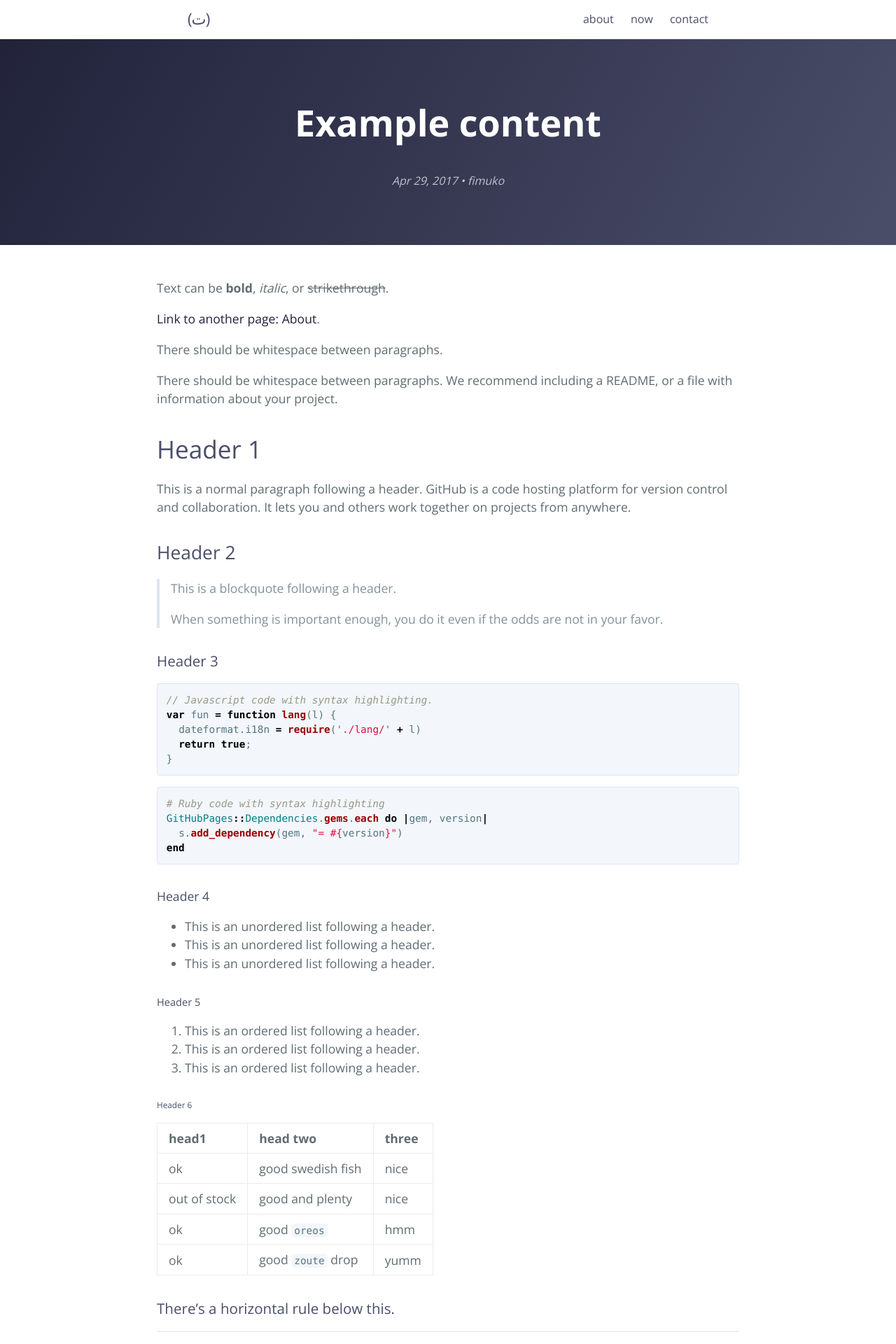
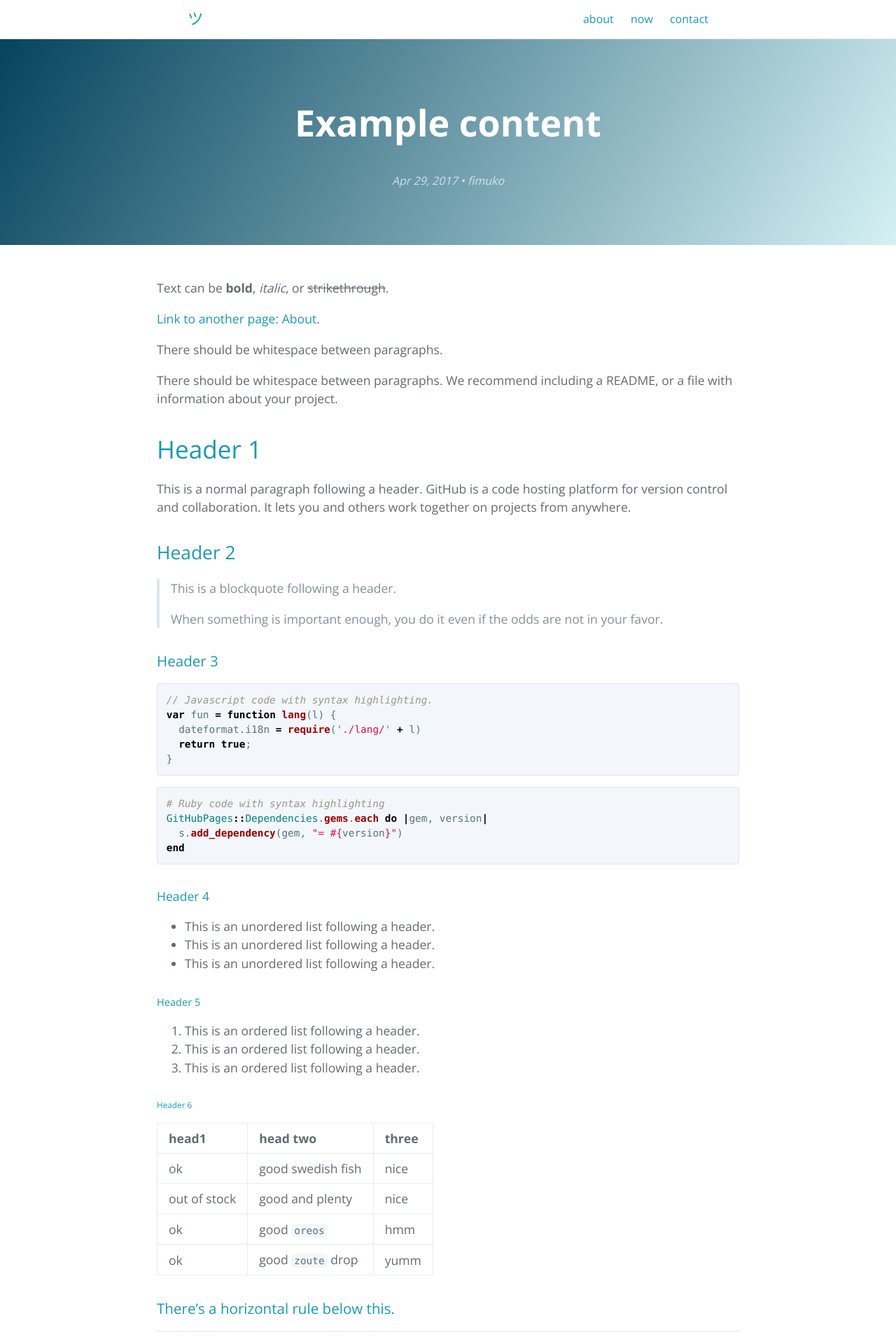
Before and after one commit to fimuko/fimuko.github.io, a Jekyll site: the page built from _posts/2017-04-29-cayman-example-content.md, in a window 1280 px wide. Shown: the top 1920 px of the page at 70% size. Built offline with Jekyll 4.4.1, drawn with Linux system fonts in a browser that asks for light colours.

Commit message:
style changes

```diff
--- a/_config.yml
+++ b/_config.yml
@@ -1,4 +1,4 @@
-title: (ت)
+title: ツ
 description: squeezing data and having fun
 show_downloads: true
 
--- a/_sass/variables.scss
+++ b/_sass/variables.scss
@@ -1,5 +1,6 @@
 // palette used in edits:
 // https://coolors.co/22223b-4a4e69-9a8c98-c9ada7-f2e9e4
+// https://www.canva.com/colors/color-palettes/summer-splash/
 
 // Breakpoints
 $large-breakpoint: 64em !default;
@@ -8,20 +9,18 @@ $medium-breakpoint: 42em !default;
 // Headers
 $header-heading-color: #fff !default;
 //$header-bg-color: #159957 !default;
-$header-bg-color: #4A4E69 !default;
+$header-bg-color: #D4F1F4 !default;
 //$header-bg-color-secondary: #155799 !default;
-$header-bg-color-secondary: #22223B !default;
+$header-bg-color-secondary: #05445E !default;
 
 // Text
 //$section-headings-color: #159957 !default;
-$section-headings-color: #4A4E69 !default;
+$section-headings-color: #189AB4 !default;
 $body-text-color: #606c71 !default;
 //$body-link-color: #1e6bb8 !default;
-$body-link-color: #22223B !default;
+$body-link-color: #189AB4 !default;
 $blockquote-text-color: #819198 !default;
-//my own added
-//$body-bg-color: #F2E9E4 !default;
-$background-color: rgb(117, 47, 9) !default;
+
 
 // Code
 $code-bg-color: #f3f6fa !default;
```
